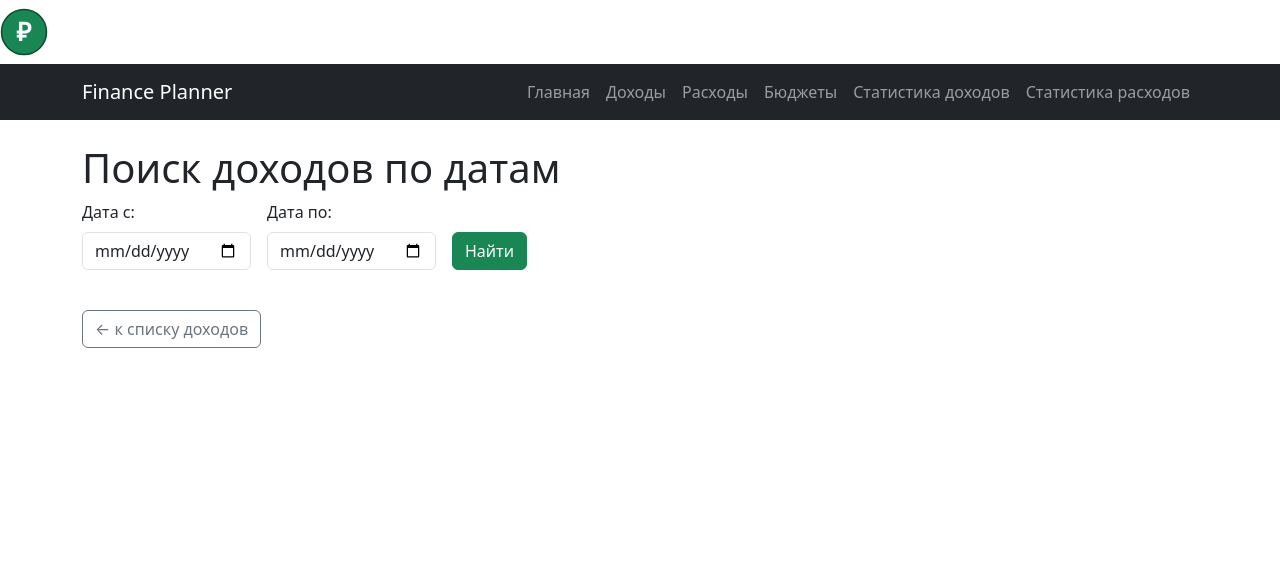
After one commit to G1eeb/finance_planner, a Django app: page /incomes/filter/ in a window 1280 px wide. The commit adds this page. Shown: the top 588 px of the page. Run offline with Django 5.2, Linux system fonts and the light colour scheme.

Commit message:
PR7: add income search and statistics pages

```diff
--- /dev/null
+++ b/incomes/templates/incomes/income_filter.html
@@ -0,0 +1,52 @@
+{% extends "base.html" %}
+
+{% block title %}
+Поиск доходов — Finance Planner
+{% endblock %}
+
+{% block content %}
+<h1>Поиск доходов по датам</h1>
+
+<form method="get" class="mb-4">
+    <div class="row g-3 align-items-end">
+        <div class="col-auto">
+            <label for="date_from" class="form-label">Дата с:</label>
+            <input type="date" id="date_from" name="date_from"
+                   class="form-control" value="{{ date_from }}">
+        </div>
+        <div class="col-auto">
+            <label for="date_to" class="form-label">Дата по:</label>
+            <input type="date" id="date_to" name="date_to"
+                   class="form-control" value="{{ date_to }}">
+        </div>
+        <div class="col-auto">
+            <button type="submit" class="btn btn-success">
+                Найти
+            </button>
+        </div>
+    </div>
+</form>
+
+{% if date_from and date_to %}
+    <h2>Результаты</h2>
+    <p>
+        Период: {{ date_from }} — {{ date_to }},
+        найдено: {{ incomes|length }}
+    </p>
+
+    <div class="incomes-list">
+        {% for income in incomes %}
+            {% include "incomes/includes/income_card.html" %}
+        {% empty %}
+            <div class="alert alert-info">
+                За указанный период доходов нет.
+            </div>
+        {% endfor %}
+    </div>
+{% endif %}
+
+<a href="{% url 'incomes:list' %}"
+   class="btn btn-outline-secondary mt-3">
+    ← к списку доходов
+</a>
+{% endblock %}
--- a/incomes/templates/incomes/income_list.html
+++ b/incomes/templates/incomes/income_list.html
@@ -6,6 +6,10 @@
 
 {% block content %}
 <h1>Доходы</h1>
+
+<a href="{% url 'incomes:filter' %}" class="btn btn-outline-success mb-3">
+    Поиск по датам
+</a>
 
 <p>Всего доходов: {{ incomes|length }}</p>
 
--- a/incomes/urls.py
+++ b/incomes/urls.py
@@ -5,5 +5,7 @@ app_name = "incomes"
 
 urlpatterns = [
     path("", views.incomes, name="list"),
+    path("filter/", views.income_filter, name="filter"),
+    path("statistics/", views.income_statistics, name="statistics"),
     path("<int:income_id>/", views.income_detail, name="detail"),
 ]
--- a/incomes/views.py
+++ b/incomes/views.py
@@ -46,3 +46,55 @@ def income_detail(request, income_id):
         {"income": income},
         status=404 if income is None else 200,
     )
+
+
+def income_filter(request):
+    """Поиск доходов по диапазону дат (параметризованный SQL)."""
+    date_from = request.GET.get("date_from", "").strip()
+    date_to = request.GET.get("date_to", "").strip()
+
+    incomes_list = []
+    if date_from and date_to:
+        conn = sqlite3.connect(DB_PATH)
+        conn.row_factory = sqlite3.Row
+        incomes_list = conn.execute("""
+            SELECT i.id, i.amount, i.date,
+                   c.name AS category_name
+            FROM incomes i
+            JOIN categories c ON i.category_id = c.id
+            WHERE i.date BETWEEN ? AND ?
+            ORDER BY i.date DESC
+        """, (date_from, date_to)).fetchall()
+        conn.close()
+
+    return render(
+        request,
+        "incomes/income_filter.html",
+        {
+            "incomes": incomes_list,
+            "date_from": date_from,
+            "date_to": date_to,
+        },
+    )
+
+
+def income_statistics(request):
+    """Статистика доходов по категориям (GROUP BY)."""
+    conn = sqlite3.connect(DB_PATH)
+    conn.row_factory = sqlite3.Row
+    stats = conn.execute("""
+        SELECT c.name AS category_name,
+               SUM(i.amount) AS total,
+               COUNT(i.id) AS count
+        FROM incomes i
+        JOIN categories c ON i.category_id = c.id
+        GROUP BY c.id, c.name
+        ORDER BY total DESC
+    """).fetchall()
+    conn.close()
+
+    return render(
+        request,
+        "incomes/income_statistics.html",
+        {"stats": stats},
+    )
--- a/templates/includes/navigation.html
+++ b/templates/includes/navigation.html
@@ -4,20 +4,15 @@
             Finance Planner
         </a>
         <div class="navbar-nav">
-            <a class="nav-link" href="{% url 'homepage:index' %}">
-                Главная
-            </a>
-            <a class="nav-link" href="{% url 'incomes:list' %}">
-                Доходы
-            </a>
-            <a class="nav-link" href="{% url 'expenses:list' %}">
-                Расходы
-            </a>
-            <a class="nav-link" href="{% url 'budgets:list' %}">
-                Бюджеты
+            <a class="nav-link" href="{% url 'homepage:index' %}">Главная</a>
+            <a class="nav-link" href="{% url 'incomes:list' %}">Доходы</a>
+            <a class="nav-link" href="{% url 'expenses:list' %}">Расходы</a>
+            <a class="nav-link" href="{% url 'budgets:list' %}">Бюджеты</a>
+            <a class="nav-link" href="{% url 'incomes:statistics' %}">
+                Статистика доходов
             </a>
             <a class="nav-link" href="{% url 'expenses:statistics' %}">
-                Статистика
+                Статистика расходов
             </a>
         </div>
     </div>
```
Also changed, not shown: incomes/templates/incomes/income_statistics.html (added, +39 -0 lines).
